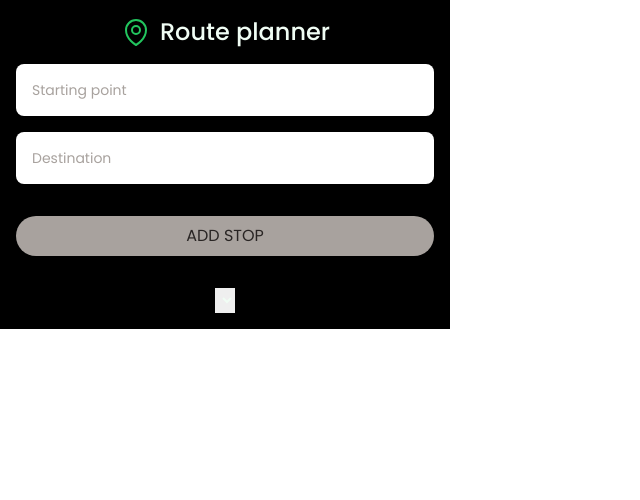
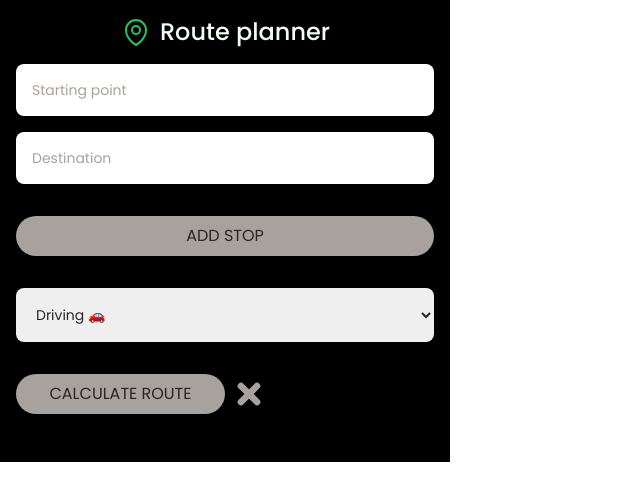
Before and after one commit to MarioMilosevic/Route-Planner, a React (Vite) app: page / in a window 1280 px wide. Shown: the top 500 px of the page, without its empty margins (0-640 px from the left). Built offline with nearby package versions, Linux system fonts and the light colour scheme.

Commit message:
Prepare aside

```diff
--- a/src/App.tsx
+++ b/src/App.tsx
@@ -1,39 +1,21 @@
 import Input from "./components/Input";
 import Button from "./components/Button";
 import TravelOption from "./components/TravelOption";
+import Title from "./components/Title";
+import CalculateRoute from "./components/CalculateRoute";
+
 function App() {
   return (
     <>
       <div className="grid grid-cols-[450px,1fr]">
         <aside className="bg-black flex flex-col items-center max-h-screen p-4 text-green-50">
-          <h1 className="flex items-center gap-2">
-            <svg
-              xmlns="http://www.w3.org/2000/svg"
-              fill="none"
-              viewBox="0 0 24 24"
-              strokeWidth={1.5}
-              stroke="#22c55e"
-              className="w-8 h-8"
-            >
-              <path
-                strokeLinecap="round"
-                strokeLinejoin="round"
-                d="M15 10.5a3 3 0 1 1-6 0 3 3 0 0 1 6 0Z"
-              />
-              <path
-                strokeLinecap="round"
-                strokeLinejoin="round"
-                d="M19.5 10.5c0 7.142-7.5 11.25-7.5 11.25S4.5 17.642 4.5 10.5a7.5 7.5 0 1 1 15 0Z"
-              />
-            </svg>
-            <span className="text-2xl font-medium">Route planner</span>
-          </h1>
-        <Input text="Starting point"/>
+          <Title />
+          <Input text="Starting point" />
           <Input text="Destination" />
-          <Button text="Add stop" />
-          <TravelOption/>
+          <Button scale="big" text="Add stop" />
+          <TravelOption />
+          <CalculateRoute />
         </aside>
-
         <main className=""></main>
       </div>
     </>
--- a/src/components/Button.tsx
+++ b/src/components/Button.tsx
@@ -1,10 +1,20 @@
-import { ButtonComponentProps } from "../utils/types"
-const Button = ({text}:ButtonComponentProps) => {
+import { ButtonComponentProps } from "../utils/types";
+const Button = ({ text, scale }: ButtonComponentProps) => {
+  const size =
+    scale === "big"
+      ? "w-full"
+      : scale === "medium"
+      ? "w-[50%]"
+      : scale === "small"
+      ? "w-[25%]"
+      : "";
   return (
-    <button className="my-8 uppercase rounded-full bg-stone-400 w-full text-base py-2 text-stone-800">
+    <button
+      className={`my-8 uppercase rounded-full bg-stone-400 ${size} text-base py-2 text-stone-800`}
+    >
       {text}
     </button>
-  )
-}
+  );
+};
 
-export default Button
+export default Button;
--- /dev/null
+++ b/src/components/CalculateRoute.tsx
@@ -0,0 +1,24 @@
+import Button from "./Button";
+const CalculateRoute = () => {
+  return (
+    <div className="w-full flex cursor-pointer items-center gap-2">
+      <Button scale="medium" text="Calculate route" />
+      <svg
+        xmlns="http://www.w3.org/2000/svg"
+        fill="none"
+        viewBox="0 0 24 24"
+        strokeWidth={5}
+        stroke={"#a8a29e"}
+        className="w-8 h-8"
+      >
+        <path
+          strokeLinecap="round"
+          strokeLinejoin="round"
+          d="M6 18 18 6M6 6l12 12"
+        />
+      </svg>
+    </div>
+  );
+};
+
+export default CalculateRoute;
--- a/src/components/Input.tsx
+++ b/src/components/Input.tsx
@@ -3,7 +3,7 @@ const Input = ({ text }: InputComponentProps) => {
   return (
     <input
       type="text"
-      className="w-full mt-4 text-sm p-4 rounded-lg transition-all duration-400 placeholder:text-stone-400 focus:ring focus:ring-green-500 focus:outline-none"
+      className="w-full mt-4 text-sm p-4 rounded-lg transition-all duration-300 placeholder:text-stone-400 focus:ring focus:ring-green-500 focus:outline-none"
       placeholder={text}
     />
   );
--- /dev/null
+++ b/src/components/Title.tsx
@@ -0,0 +1,28 @@
+const Title = () => {
+  return (
+    <h1 className="flex items-center gap-2">
+      <svg
+        xmlns="http://www.w3.org/2000/svg"
+        fill="none"
+        viewBox="0 0 24 24"
+        strokeWidth={1.5}
+        stroke="#22c55e"
+        className="w-8 h-8"
+      >
+        <path
+          strokeLinecap="round"
+          strokeLinejoin="round"
+          d="M15 10.5a3 3 0 1 1-6 0 3 3 0 0 1 6 0Z"
+        />
+        <path
+          strokeLinecap="round"
+          strokeLinejoin="round"
+          d="M19.5 10.5c0 7.142-7.5 11.25-7.5 11.25S4.5 17.642 4.5 10.5a7.5 7.5 0 1 1 15 0Z"
+        />
+      </svg>
+      <span className="text-2xl font-medium">Route planner</span>
+    </h1>
+  );
+}
+
+export default Title
--- a/src/components/TravelOption.tsx
+++ b/src/components/TravelOption.tsx
@@ -1,9 +1,10 @@
 const TravelOption = () => {
   return (
-    <select>
+    <select className="w-full text-stone-800 transition-all duration-300 text-sm rounded-lg p-4 focus:ring focus:ring-green-500 focus:outline-none">
+      <option value="Driving">Driving 🚗</option>
+      <option value="Walking">Walking 🚶‍♂️</option>
+    </select>
+  );
+};
 
-    </select>
-  )
-}
-
-export default TravelOption
+export default TravelOption;
--- a/src/utils/types.ts
+++ b/src/utils/types.ts
@@ -4,4 +4,5 @@ export type InputComponentProps = {
 
 export type ButtonComponentProps = {
     text: string;
+    scale:string
 }
```
